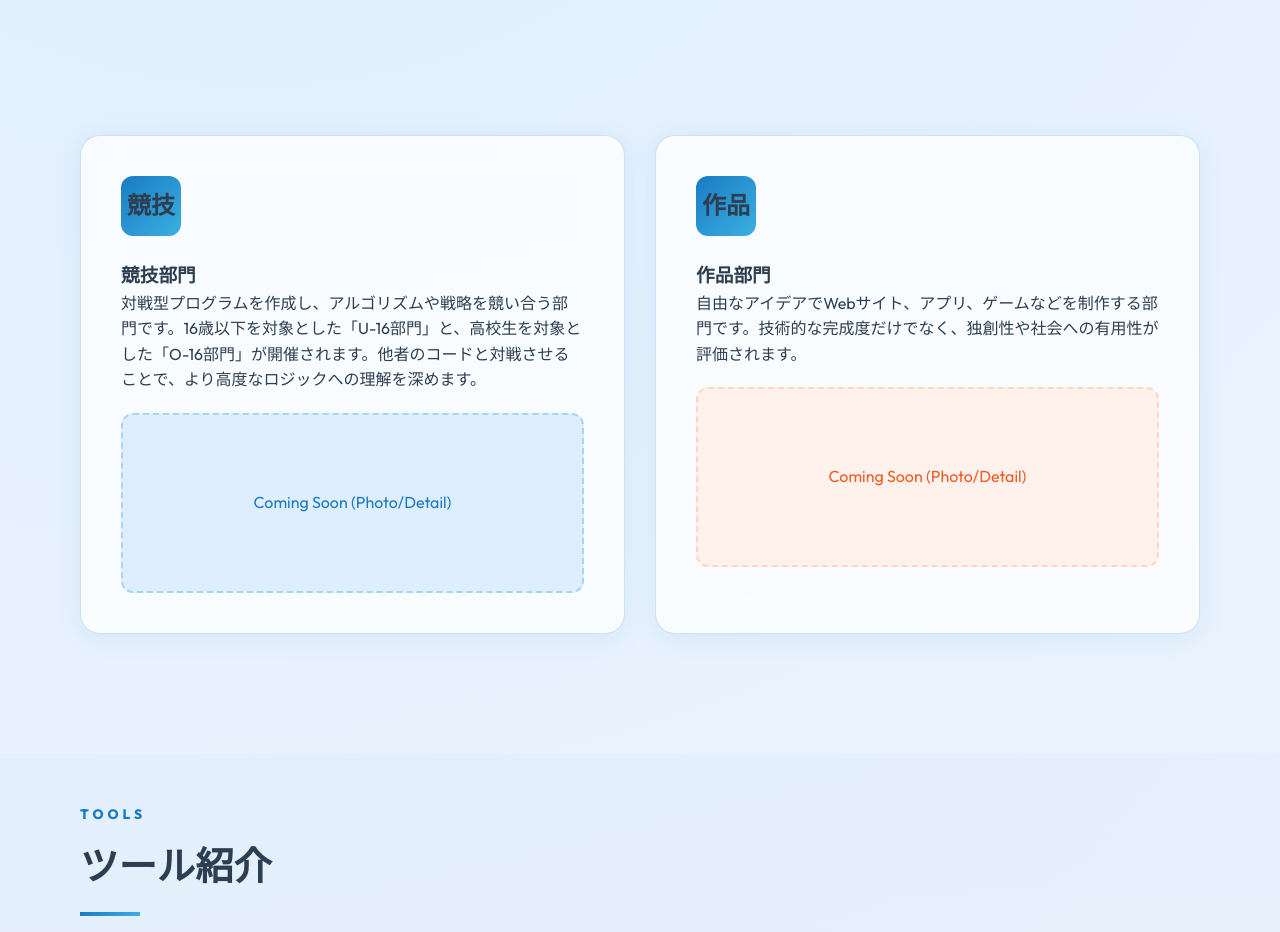
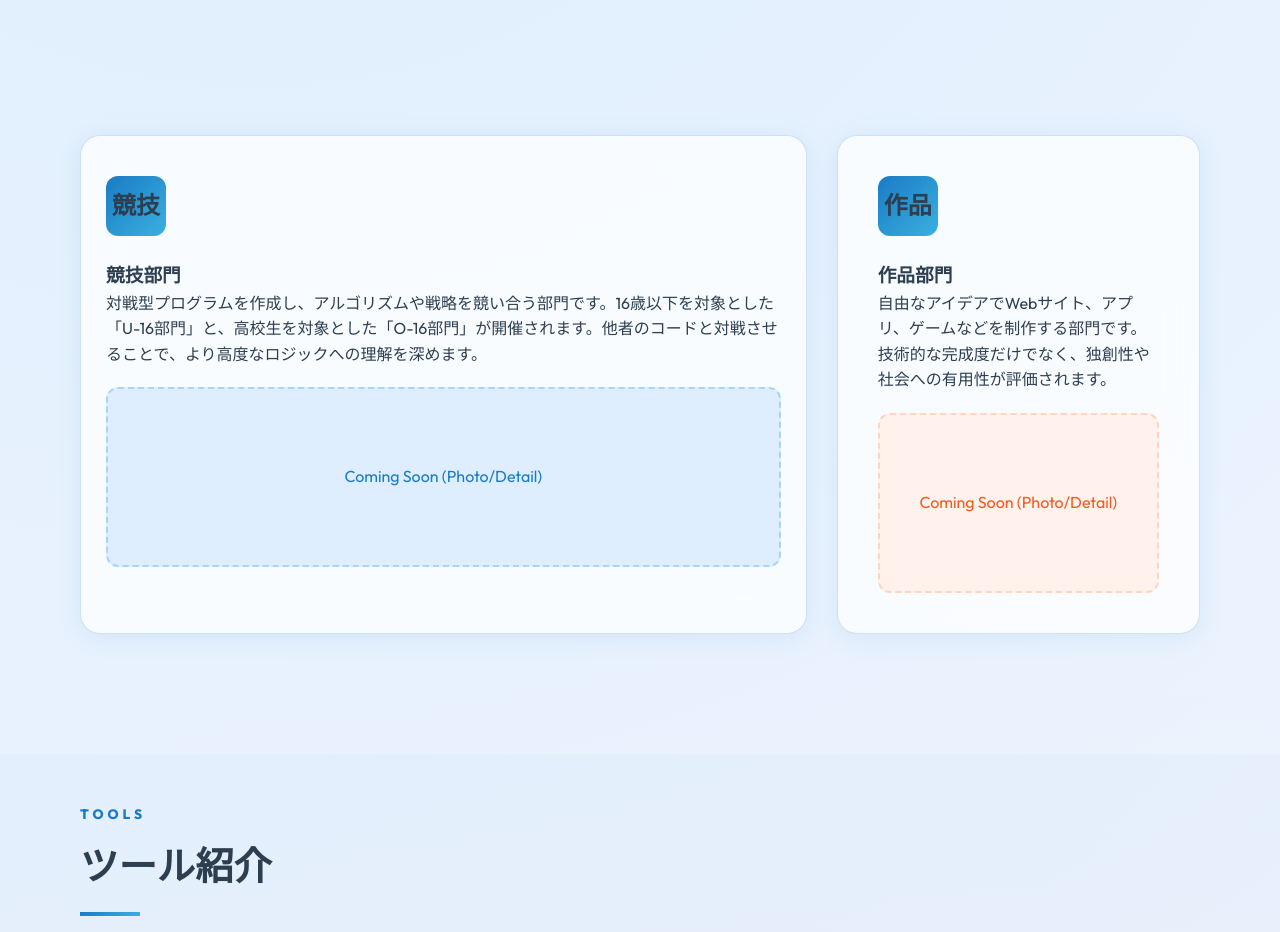
Before and after one commit to 1-o-3/u16-procon, a website: page index.html in a window 1280 px wide. Shown: the part 1660-2592 px from the top of the page. Drawn offline with Linux system fonts and the light colour scheme; no server answers.

Commit message:
style: balance column widths of U-16, O-16, and works sections on desktop

```diff
--- a/style.css
+++ b/style.css
@@ -301,6 +301,15 @@ nav a:hover {
     gap: 30px;
 }
 
+@media (min-width: 769px) {
+    .category-grid {
+        grid-template-columns: 2fr 1fr;
+    }
+    #hp-class-comp {
+        padding: 40px 25px;
+    }
+}
+
 .category-card .icon {
     width: 60px;
     height: 60px;
```
